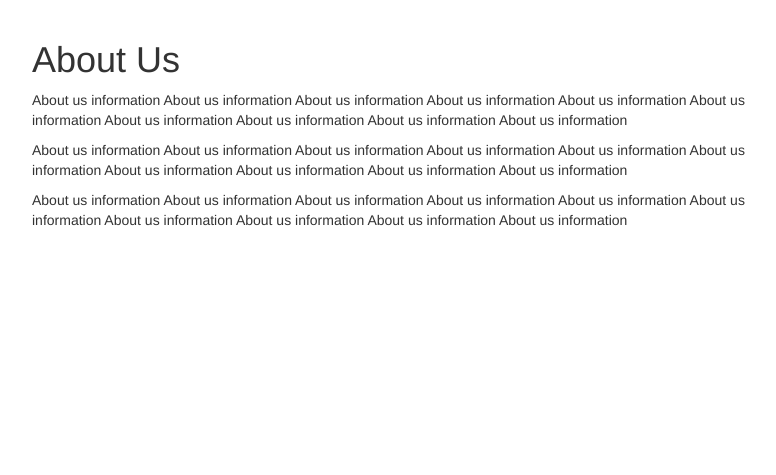
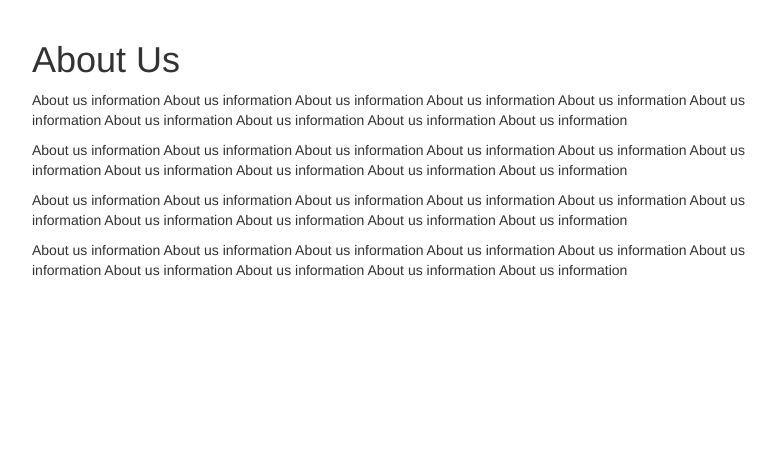
Before and after one commit to CaioCamatta/Simple-website---TryDjango, a Django app: page /about/ in a window 1280 px wide. Shown: the part 51-526 px from the top of the page, without its empty margins (243-1019 px from the left). Run offline with Django 3.2, Linux system fonts and the light colour scheme; some libraries are stand-ins or nearby versions.

Commit message:
Trying to fix homepage error

```diff
--- a/templates/newsletter/about.html
+++ b/templates/newsletter/about.html
@@ -7,6 +7,7 @@
         <p>About us information About us information About us information About us information About us information About us information About us information About us information About us information About us information </p>
         <p>About us information About us information About us information About us information About us information About us information About us information About us information About us information About us information </p>
         <p>About us information About us information About us information About us information About us information About us information About us information About us information About us information About us information </p>
+        <p>About us information About us information About us information About us information About us information About us information About us information About us information About us information About us information </p>
     </div>
 </div>
 {% endblock %}
--- a/templates/newsletter/base.html
+++ b/templates/newsletter/base.html
@@ -8,7 +8,7 @@
     <!-- The above 3 meta tags *must* come first in the head; any other head content must come *after* these tags -->
     <meta name="mvp" content="">
     <meta name="caio" content="">
-    <link rel="icon" href="../../favicon.ico">
+    <!--<link rel="icon" href="../../favicon.ico">-->
 
     <title>{% block head_title%}MVP Landing{% endblock %}</title>
 
--- a/website/settings/production.py
+++ b/website/settings/production.py
@@ -26,7 +26,7 @@ SECRET_KEY = 'bogo%m6&1gsl3@t&1@^70wuis58h1qs(bnwwqb9b%t^!sr)w5x'
 
 # SECURITY WARNING: don't run with debug turned on in production!
 DEBUG = False
-TEMPLATE_DEBUG = True
+TEMPLATE_DEBUG = False
 
 ALLOWED_HOSTS = ['*']
 
```
